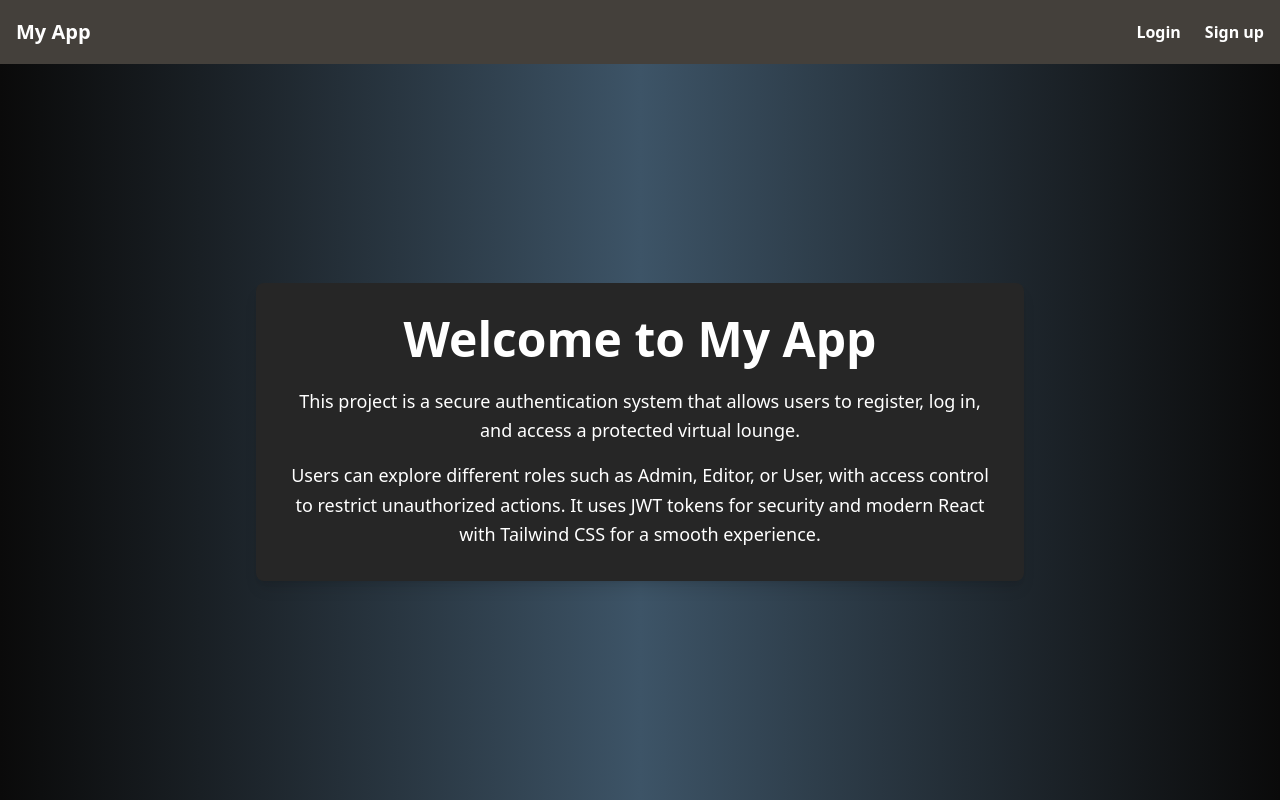
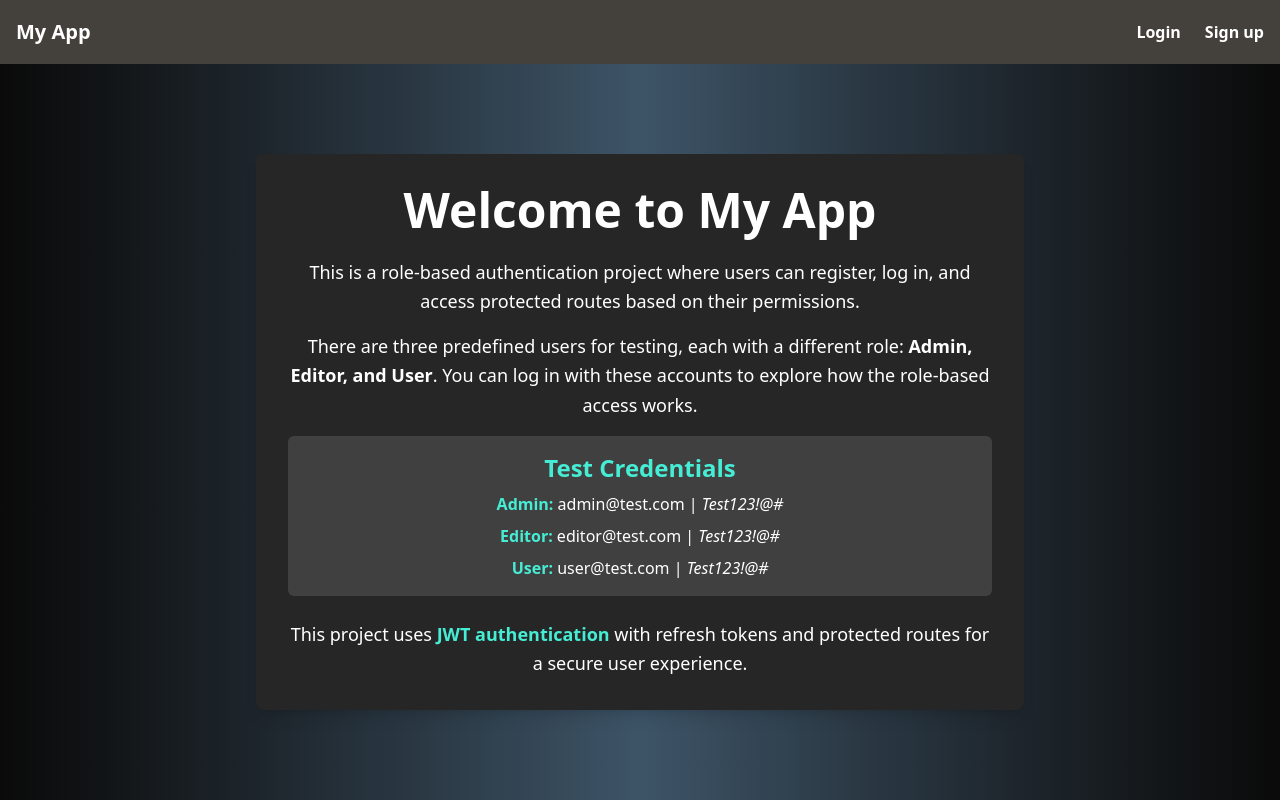
Before and after one commit to mts-ml/mern, a React (Vite) app in the folder client/: page / in a window 1280 px wide. Built offline with nearby package versions, Linux system fonts and the light colour scheme; no server answers.

Commit message:
Add new messages

```diff
--- a/client/src/pages/Home.tsx
+++ b/client/src/pages/Home.tsx
@@ -1,16 +1,32 @@
 export const Home: React.FC = () => {
-
     return (
         <main className="min-h-[calc(100dvh-64px)] grid place-items-center bg-gradient-to-r from-[#0a0a0a] via-[#3D5467] to-[#0a0a0a] text-white px-4">
             <section className="max-w-3xl bg-neutral-800 bg-opacity-80 rounded-lg p-8 shadow-lg text-center">
                 <h1 className="text-5xl font-extrabold mb-6">
                     Welcome to My App
                 </h1>
+
                 <p className="text-lg leading-relaxed mb-4">
-                    This project is a secure authentication system that allows users to register, log in, and access a protected virtual lounge.
+                    This is a role-based authentication project where users can register, log in, and access protected routes based on their permissions.
                 </p>
-                <p className="text-lg leading-relaxed">
-                    Users can explore different roles such as Admin, Editor, or User, with access control to restrict unauthorized actions. It uses JWT tokens for security and modern React with Tailwind CSS for a smooth experience.
+
+                <p className="text-lg leading-relaxed mb-4">
+                    There are three predefined users for testing, each with a different role: <span className="font-semibold">Admin, Editor, and User</span>.
+                    You can log in with these accounts to explore how the role-based access works.
+                </p>
+
+                <div className="bg-neutral-700 bg-opacity-60 p-4 rounded-md mt-4">
+                    <h2 className="text-2xl font-bold mb-2 text-teal-300">Test Credentials</h2>
+
+                    <ul className="space-y-2">
+                        <li><span className="text-teal-300 font-semibold">Admin:</span> admin@test.com | <span className="italic">Test123!@#</span></li>
+                        <li><span className="text-teal-300 font-semibold">Editor:</span> editor@test.com | <span className="italic">Test123!@#</span></li>
+                        <li><span className="text-teal-300 font-semibold">User:</span> user@test.com | <span className="italic">Test123!@#</span></li>
+                    </ul>
+                </div>
+
+                <p className="text-lg leading-relaxed mt-6">
+                    This project uses <span className="text-teal-300 font-semibold">JWT authentication</span> with refresh tokens and protected routes for a secure user experience.
                 </p>
             </section>
         </main>
```
